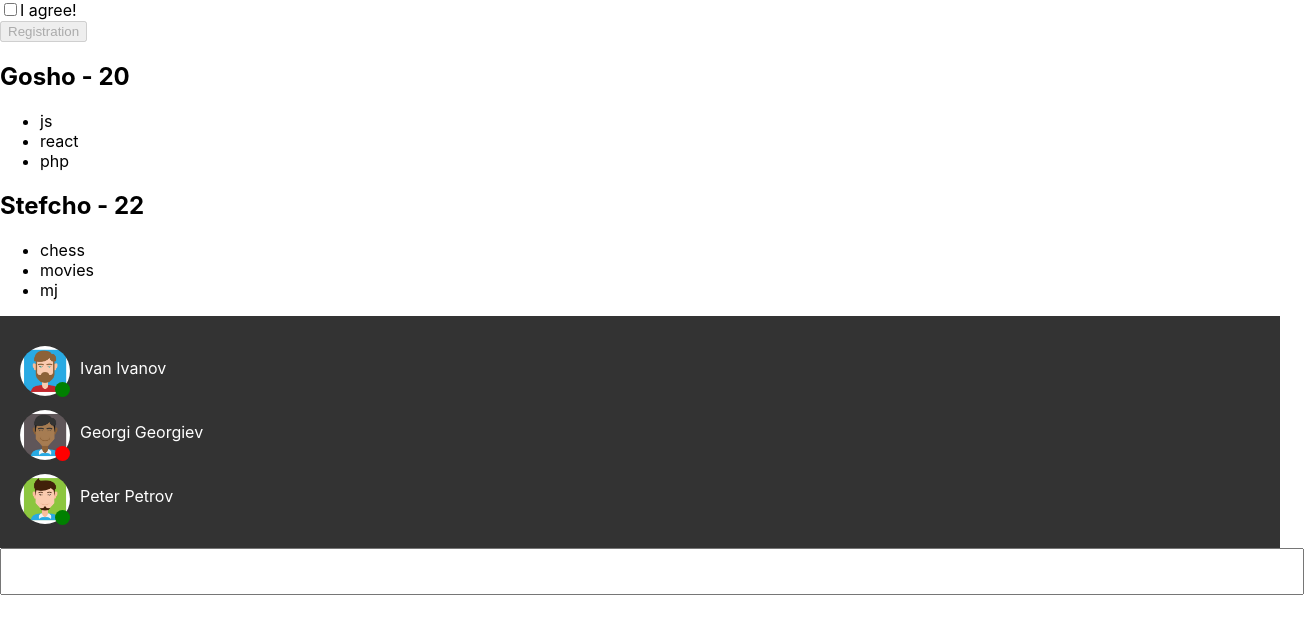
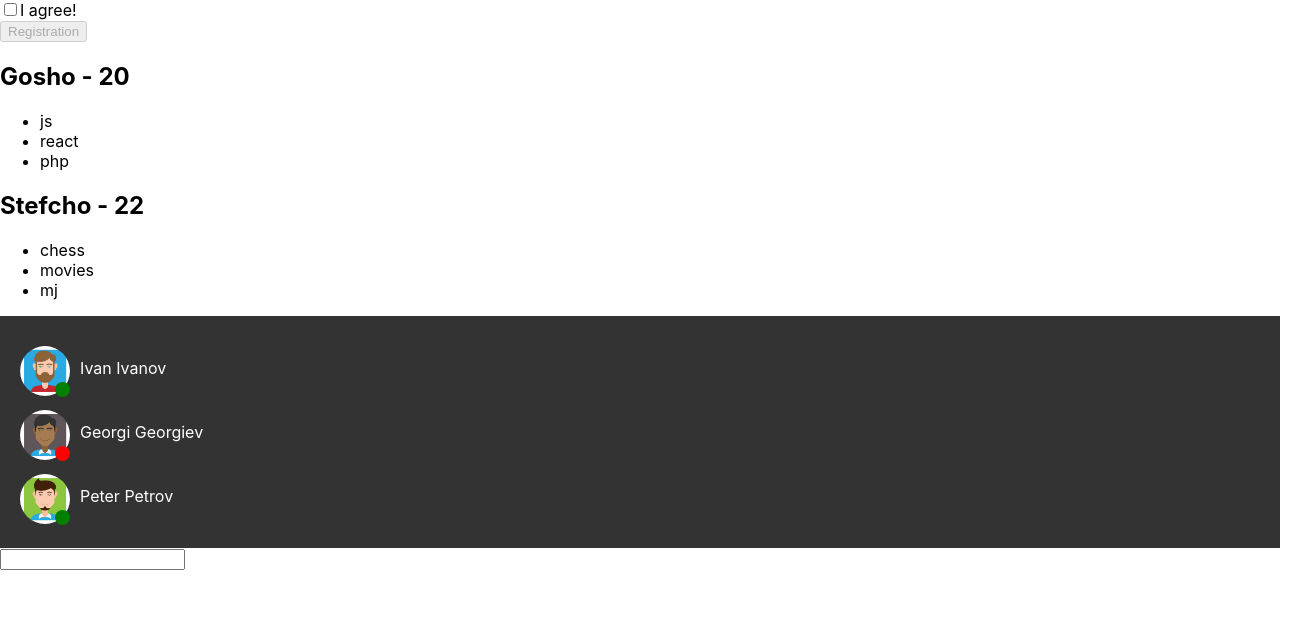
Before and after one commit to valensixx/react-tasks-new, a React (Create React App) app: page / in a window 1280 px wide. Shown: the top 634 px of the page, 1304 px wide, since content can reach past the window. Built offline with nearby package versions, Linux system fonts and the light colour scheme.

Commit message:
changes + input and label

```diff
--- /dev/null
+++ b/src/Input.js
@@ -0,0 +1,19 @@
+import {useState} from 'react';
+import Label from './Label';
+
+export default function Input(){
+
+    const [text, setText] = useState('');
+
+    const changeText = (event) => {
+        setText(event.target.value);
+        // console.log(text);
+    }
+
+    return (
+        <div>
+            <Label label={text}></Label>
+            <input type="text" onChange={changeText}></input>
+        </div>
+    )
+}
--- a/src/InputLabel.js
+++ b/src/InputLabel.js
@@ -1,35 +1,41 @@
-import React, { useState } from "react";
-import InputLabelProps from "./InputLabelProps";
+// import React, { useState } from "react";
+// import InputLabelProps from "./InputLabelProps";
 
-/*
-Create reusable label input. Input field must take text for the label above,
-text for a placeholder and function onInput
-*/
+// /*
+// Create reusable label input. Input field must take text for the label above,
+// text for a placeholder and function onInput
+// */
 
-export default function InputLabel(props) {
-    const styles={
-        title:{
-            fontWeight: 700,
-            textTransform: 'uppercase',
-        },
-        input: {
-            display: 'block',
-            width: '100%',
-            padding: 10,
-            fontSize: 20,
-        }
-    }
-    return (
-        <div>
-            <label style={styles.title}>
-                {props.title}
-            </label>
-            <input
-                type="text"
-                placeholder={props.placeholder}
-                onInput={props.onInput}
-                style={styles.input}
-            />
-        </div>
-    );
-}
+
+// export default function InputLabel() {
+//     const [label, setLabel] = useState('');
+//     const styles={
+//         title:{
+//             fontWeight: 700,
+//             textTransform: 'uppercase',
+//         },
+//         input: {
+//             display: 'block',
+//             width: '100%',
+//             padding: 10,
+//             fontSize: 20,
+//         }
+//     }
+
+//     const labelChange = (e) => {
+//         setLabel(e.target.value);
+//         console.log(label);
+//     }
+
+//     return (
+//         <div>
+//             <label>THIS IS LABEL</label>
+//             <input
+//                 type="text"
+//                 onInput={labelChange}
+//                 style={styles.input}
+//             />
+//             <InputLabel ></InputLabel>
+//         </div>
+//     );
+// }
--- a/src/InputLabelProps.js
+++ b/src/InputLabelProps.js
@@ -1,16 +1,17 @@
-import React,{useState} from "react";
-import InputLabel from "./InputLabel";
-export default function InputLabelProps(){
+// import React,{useState} from "react";
+// import InputLabel from "./InputLabel";
 
-    return(
-        <div>
-            <InputLabel
-                title="Example"
-                placeholder="Example placeholder"
-                onInput={(e)=>{
-                    console.log(e.target.value)
-                }}
-            />
-        </div>
-    );
-}
+// export default function InputLabelProps(props){
+
+//     return(
+//         <div>
+//             <InputLabel
+//                 title="Example"
+//                 placeholder="Example placeholder"
+//                 onInput={(e)=>{
+//                     console.log(e.target.value)
+//                 }}
+//             />
+//         </div>
+//     );
+// }
--- /dev/null
+++ b/src/Label.js
@@ -0,0 +1,10 @@
+import { useState } from "react";
+
+export default function Label(props){
+
+    return(
+        <div>
+            <label>{props.label}</label>
+        </div>
+    )
+}
--- a/src/index.js
+++ b/src/index.js
@@ -5,6 +5,7 @@ import App from './App';
 import UserDetails from './UserDetails';
 import Contacts from './Contacts';
 import InputLabel from './InputLabel';
+import Input from './Input';
 
 
 const root = ReactDOM.createRoot(document.getElementById('root'));
@@ -13,6 +14,6 @@ root.render(
     <App />
     <UserDetails />
     <Contacts />
-    <InputLabel />
+    <Input/>
   </React.StrictMode>
 );
```
